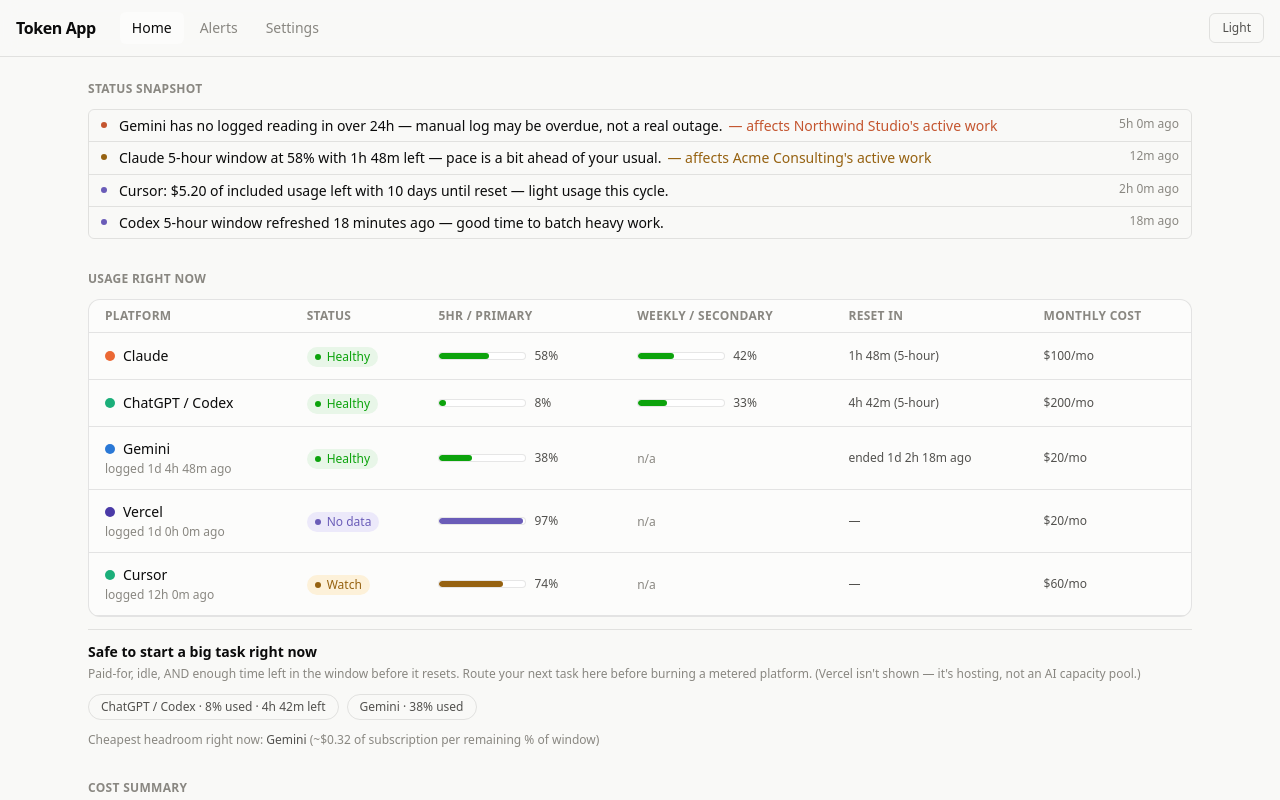
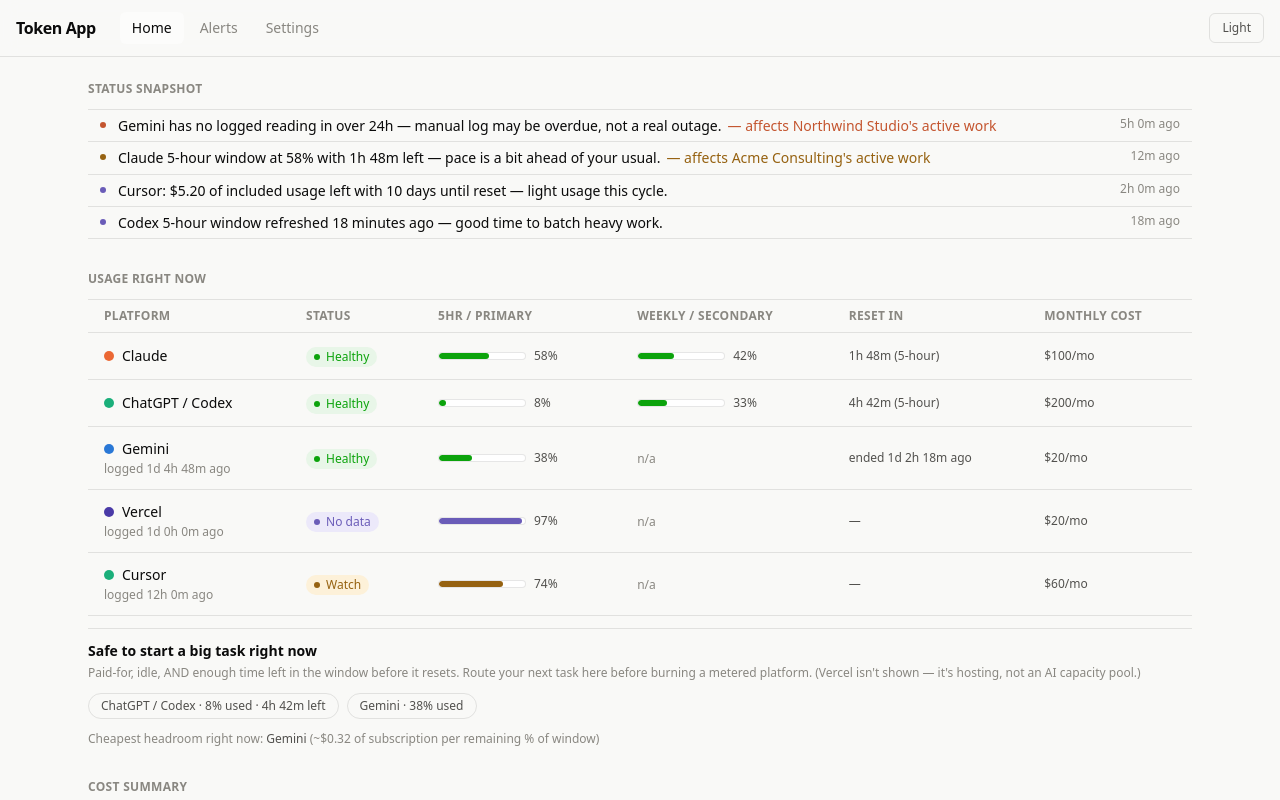
Before and after one commit to sffan15-sys/token-app, a React (Vite) app in the folder frontend/: page / in a window 1280 px wide. Shown: the top 800 px of the page. Built offline with nearby package versions, Linux system fonts and the light colour scheme.

Commit message:
Remove remaining bordered/filled container wrappers from table and alert list

```diff
--- a/frontend/src/components/AlertStrip.tsx
+++ b/frontend/src/components/AlertStrip.tsx
@@ -23,7 +23,10 @@
   if (active.length === 0) return null;
 
   return (
-    <div className="flex flex-col divide-y overflow-hidden rounded-md border text-sm" style={{ borderColor: "var(--border)" }}>
+    <div
+      className="flex flex-col divide-y border-t border-b text-sm"
+      style={{ borderColor: "var(--border)" }}
+    >
       {active.map((alert) => {
         const colors = SEVERITY_VAR[alert.severity];
         return (
--- a/frontend/src/components/PlatformTable.tsx
+++ b/frontend/src/components/PlatformTable.tsx
@@ -98,10 +98,10 @@
   const rows = platforms.map((meta) => buildRow(meta, records));
 
   return (
-    <div className="overflow-x-auto rounded-xl border" style={{ borderColor: "var(--border)", background: "var(--surface-card)" }}>
+    <div className="overflow-x-auto">
       <table className="w-full min-w-[640px] border-collapse text-sm">
         <thead>
-          <tr style={{ borderBottom: "1px solid var(--border)" }}>
+          <tr style={{ borderBottom: "1px solid var(--border)", borderTop: "1px solid var(--border)" }}>
             {["Platform", "Status", "5hr / primary", "Weekly / secondary", "Reset in", "Monthly cost"].map((h) => (
               <th
                 key={h}
```
